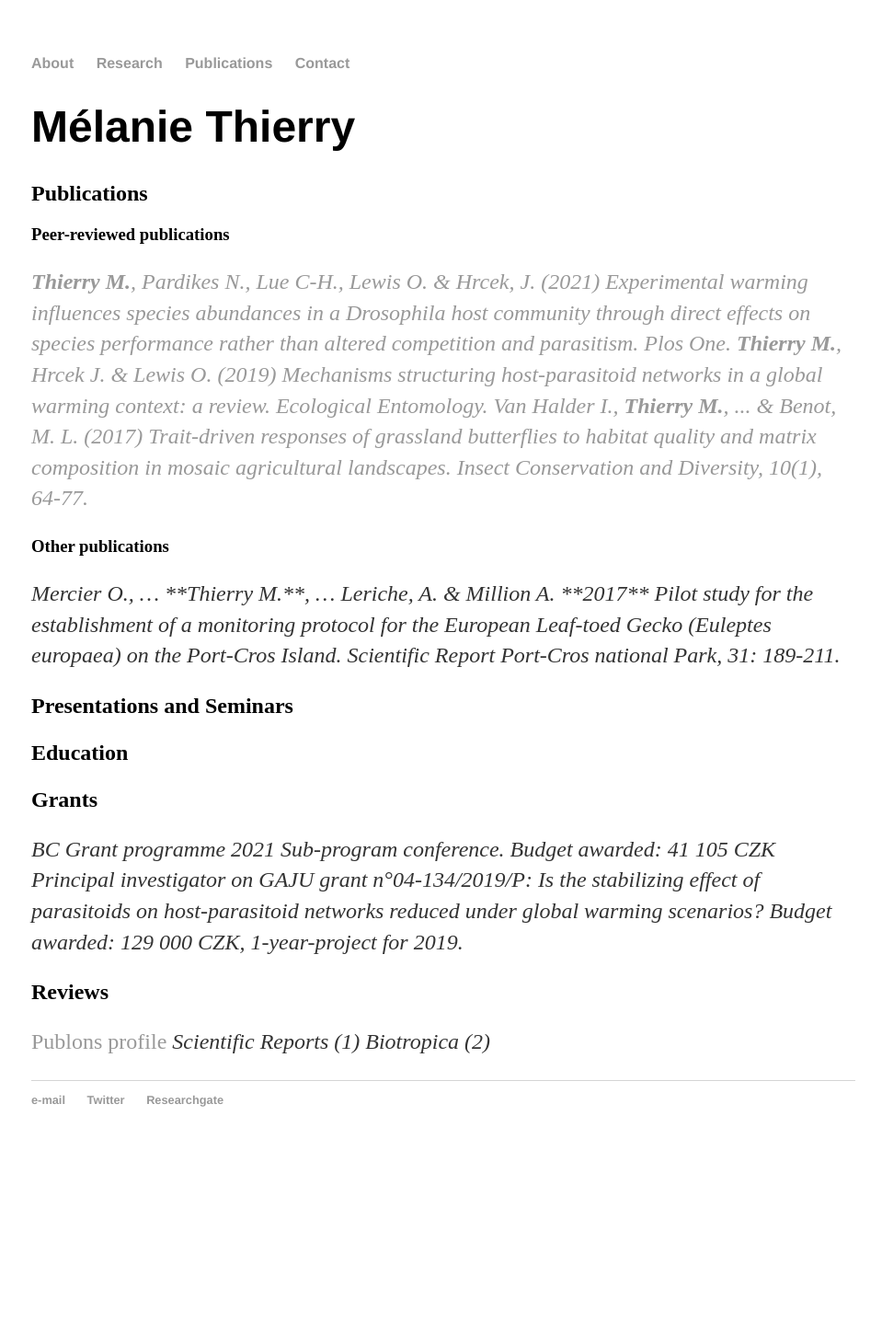
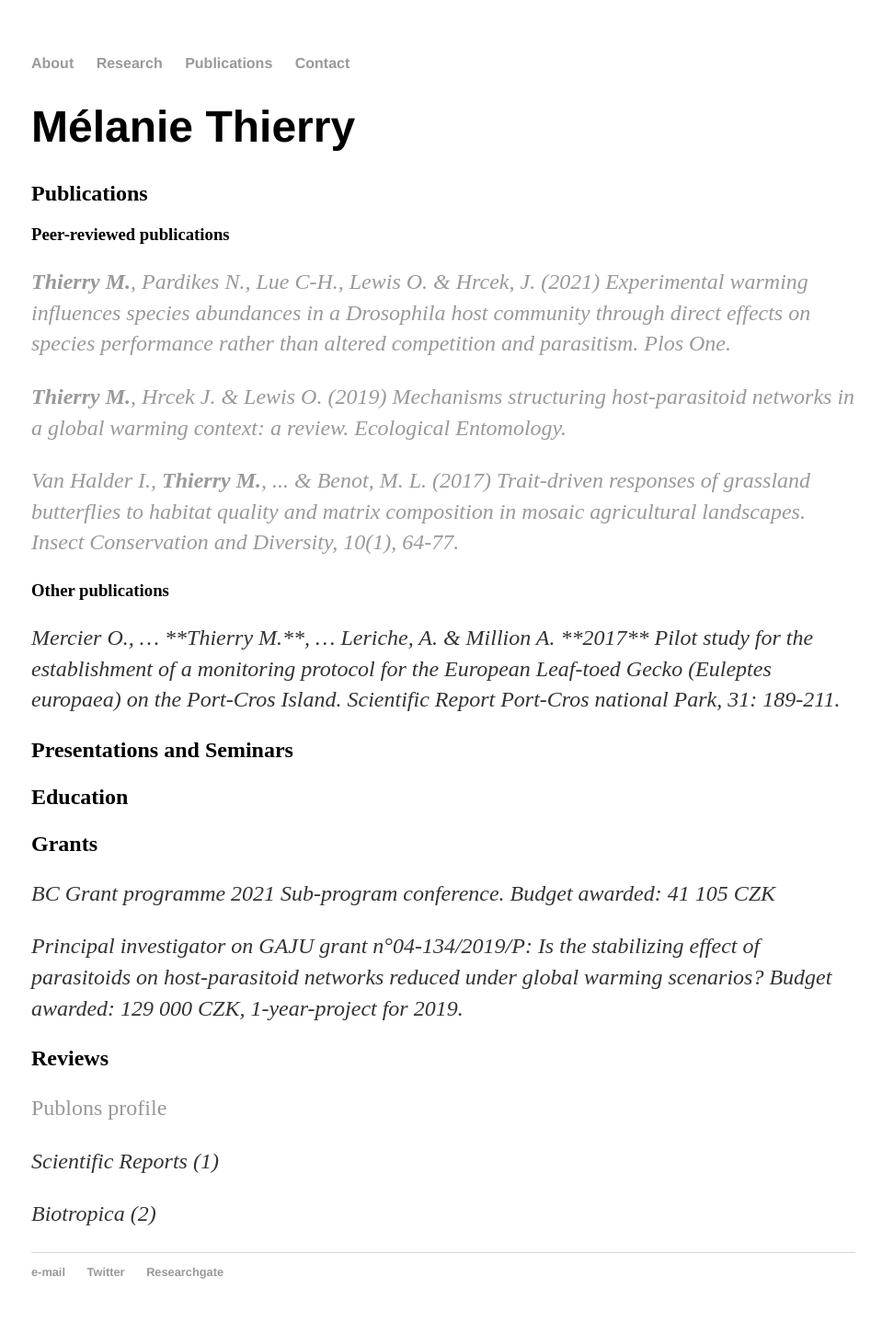
Before and after one commit to melaniethierry/melaniethierry.github.io, a Jekyll site: the page built from publi/index.html, in a window 1280 px wide. Shown: the whole page at 92% size, without its empty margins (158-1117 px from the left). Built offline with Jekyll 4.4.1, drawn with Linux system fonts in a browser that asks for light colours; before the commit the page ends 1263 px from its top, so only the background shows below that.

Commit message:
Update index.html

```diff
--- a/publi/index.html
+++ b/publi/index.html
@@ -9,48 +9,33 @@ title: Publications
 	<h2> Publications </h2>
 	<h3> Peer-reviewed publications </h3>
 
-	<p>
-		<i><a href="https://www.biorxiv.org/content/10.1101/2020.12.22.423937v1.abstract"><b>Thierry M.</b>, Pardikes N., Lue C-H., Lewis O. & Hrcek, J. (2021) Experimental warming influences species abundances in a Drosophila host community through direct effects on species performance rather than altered competition and parasitism. Plos One.</a></i>
-		<i><a href="https://onlinelibrary.wiley.com/doi/full/10.1111/een.12750"><b>Thierry M.</b>, Hrcek J. & Lewis O. (2019) Mechanisms structuring host-parasitoid networks in a global warming context: a review. Ecological Entomology.</a></i>
-		<i><a href="https://onlinelibrary.wiley.com/doi/abs/10.1111/icad.12200">Van Halder I., <b>Thierry M.</b>, ... & Benot, M. L. (2017) Trait‐driven responses of grassland butterflies to habitat quality and matrix composition in mosaic agricultural landscapes. Insect Conservation and Diversity, 10(1), 64-77.</a></i>
-
-	</p>
+	<p><i><a href="https://www.biorxiv.org/content/10.1101/2020.12.22.423937v1.abstract"><b>Thierry M.</b>, Pardikes N., Lue C-H., Lewis O. & Hrcek, J. (2021) Experimental warming influences species abundances in a Drosophila host community through direct effects on species performance rather than altered competition and parasitism. Plos One.</a></i></p>
+	<p><i><a href="https://onlinelibrary.wiley.com/doi/full/10.1111/een.12750"><b>Thierry M.</b>, Hrcek J. & Lewis O. (2019) Mechanisms structuring host-parasitoid networks in a global warming context: a review. Ecological Entomology.</a></i></p>
+	<p><i><a href="https://onlinelibrary.wiley.com/doi/abs/10.1111/icad.12200">Van Halder I., <b>Thierry M.</b>, ... & Benot, M. L. (2017) Trait‐driven responses of grassland butterflies to habitat quality and matrix composition in mosaic agricultural landscapes. Insect Conservation and Diversity, 10(1), 64-77.</a></i></p>
 
 	<h3> Other publications </h3>
 
-	<p>
-		<i>Mercier O., … **Thierry M.**, … Leriche, A. & Million A. **2017** Pilot study for the establishment of a monitoring protocol for the European Leaf-toed Gecko (Euleptes europaea) on the Port-Cros Island. Scientific Report Port-Cros national Park, 31: 189-211.</i>
-	</p>
+	<p><i>Mercier O., … **Thierry M.**, … Leriche, A. & Million A. **2017** Pilot study for the establishment of a monitoring protocol for the European Leaf-toed Gecko (Euleptes europaea) on the Port-Cros Island. Scientific Report Port-Cros national Park, 31: 189-211.</i></p>
 
 	<h2> Presentations and Seminars </h2>
 
-	<p>
-		<i></i>
-
-	</p>
+	<p><i></i></p>
 
 	<h2> Education </h2>
 
-	<p>
-		<i></i>
-
-	</p>
+	<p><i></i></p>
 
 
 	<h2> Grants </h2>
 
-	<p>
-		<i>BC Grant programme 2021 Sub-program conference. Budget awarded: 41 105 CZK</i>
-		<i>Principal investigator on GAJU grant n°04-134/2019/P: Is the stabilizing effect of parasitoids on host-parasitoid networks reduced under global warming scenarios? Budget awarded: 129 000 CZK, 1-year-project for 2019.</i>
-	</p>
+	<p><i>BC Grant programme 2021 Sub-program conference. Budget awarded: 41 105 CZK</i></p>
+	<p><i>Principal investigator on GAJU grant n°04-134/2019/P: Is the stabilizing effect of parasitoids on host-parasitoid networks reduced under global warming scenarios? Budget awarded: 129 000 CZK, 1-year-project for 2019.</i></p>
 
 	<h2> Reviews </h2>
 
-	<p>
-		<a href="https://publons.com/researcher/3161782/melanie-thierry/"> Publons profile</a>
-		<i>Scientific Reports (1)</i>
-		<i>Biotropica (2)</i>
-	</p>
+	<p><a href="https://publons.com/researcher/3161782/melanie-thierry/"> Publons profile</a></p>
+	<p><i>Scientific Reports (1)</i></p>
+	<p><i>Biotropica (2)</i></p>
 
 
 </div><!-- /.blurb -->
```
